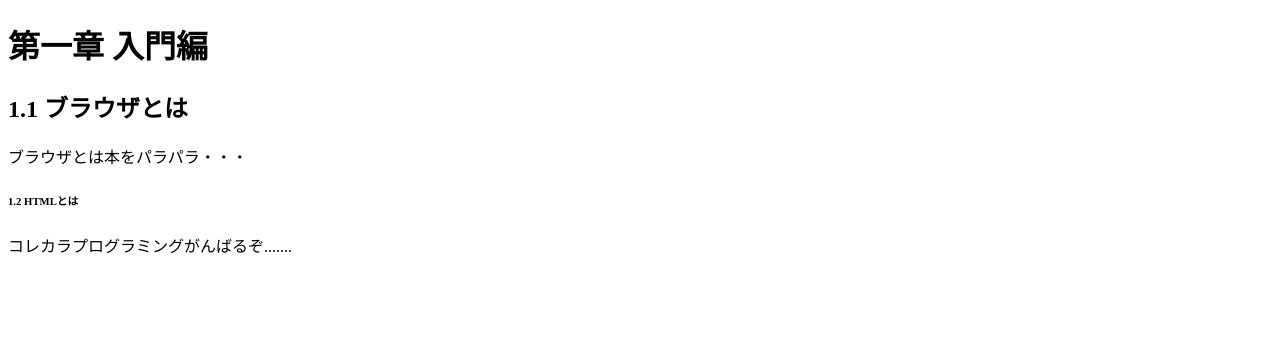
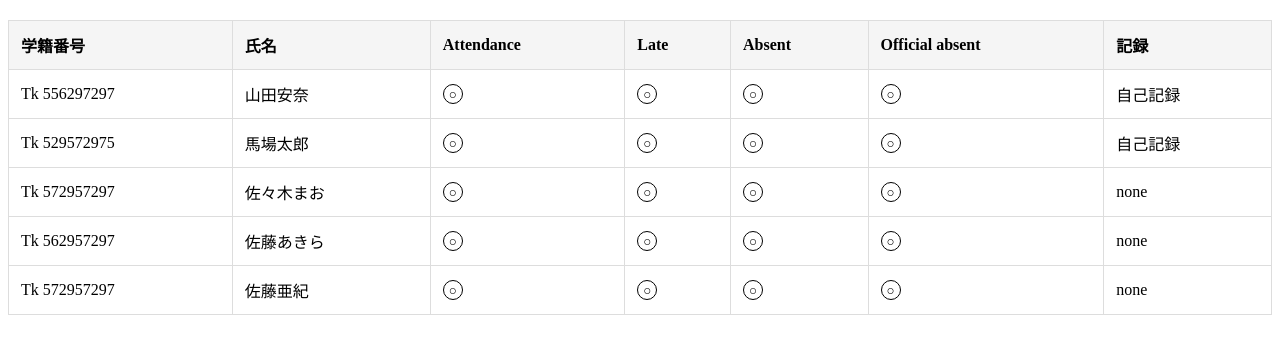
Before and after one commit to kodamaaaaaa/kodaaaaaaaaaa, a plain HTML site: page index.html in a window 1280 px wide. Drawn offline with Linux system fonts and the light colour scheme.

Commit message:
Update index.html

```diff
--- a/index.html
+++ b/index.html
@@ -1,13 +1,99 @@
 <!DOCTYPE html>
 <html lang="ja">
-  <head>
-    <title>Webページの練習</title>
-  </head>
-  <body>
-    <h1>第一章 入門編</h1>
-    <h2>1.1 ブラウザとは</h2>
-    <p>ブラウザとは本をパラパラ・・・</p>
-    <h6>1.2 HTMLとは</h6>
-    <p>コレカラプログラミングがんばるぞ.......</p>
-  </body>
+<head>
+    <meta charset="UTF-8">
+    <title>出席管理システム</title>
+    <style>
+        table {
+            width: 100%;
+            border-collapse: collapse;
+            margin: 20px 0;
+        }
+        th, td {
+            border: 1px solid #ddd;
+            padding: 12px;
+            text-align: left;
+        }
+        th {
+            background-color: #f5f5f5;
+        }
+        .circle-button {
+            width: 20px;
+            height: 20px;
+            border-radius: 50%;
+            border: 1px solid #000;
+            background: none;
+            cursor: pointer;
+            padding: 0;
+        }
+        .circle-button.active {
+            background-color: #3498db;
+            border-color: #3498db;
+        }
+    </style>
+</head>
+<body>
+    <table>
+        <tr>
+            <th>学籍番号</th>
+            <th>氏名</th>
+            <th>Attendance</th>
+            <th>Late</th>
+            <th>Absent</th>
+            <th>Official absent</th>
+            <th>記録</th>
+        </tr>
+        <tr>
+            <td>Tk 556297297</td>
+            <td>山田安奈</td>
+            <td><button class="circle-button" onclick="toggleButton(this)">○</button></td>
+            <td><button class="circle-button" onclick="toggleButton(this)">○</button></td>
+            <td><button class="circle-button" onclick="toggleButton(this)">○</button></td>
+            <td><button class="circle-button" onclick="toggleButton(this)">○</button></td>
+            <td>自己記録</td>
+        </tr>
+        <tr>
+            <td>Tk 529572975</td>
+            <td>馬場太郎</td>
+            <td><button class="circle-button" onclick="toggleButton(this)">○</button></td>
+            <td><button class="circle-button" onclick="toggleButton(this)">○</button></td>
+            <td><button class="circle-button" onclick="toggleButton(this)">○</button></td>
+            <td><button class="circle-button" onclick="toggleButton(this)">○</button></td>
+            <td>自己記録</td>
+        </tr>
+        <tr>
+            <td>Tk 572957297</td>
+            <td>佐々木まお</td>
+            <td><button class="circle-button" onclick="toggleButton(this)">○</button></td>
+            <td><button class="circle-button" onclick="toggleButton(this)">○</button></td>
+            <td><button class="circle-button" onclick="toggleButton(this)">○</button></td>
+            <td><button class="circle-button" onclick="toggleButton(this)">○</button></td>
+            <td>none</td>
+        </tr>
+        <tr>
+            <td>Tk 562957297</td>
+            <td>佐藤あきら</td>
+            <td><button class="circle-button" onclick="toggleButton(this)">○</button></td>
+            <td><button class="circle-button" onclick="toggleButton(this)">○</button></td>
+            <td><button class="circle-button" onclick="toggleButton(this)">○</button></td>
+            <td><button class="circle-button" onclick="toggleButton(this)">○</button></td>
+            <td>none</td>
+        </tr>
+        <tr>
+            <td>Tk 572957297</td>
+            <td>佐藤亜紀</td>
+            <td><button class="circle-button" onclick="toggleButton(this)">○</button></td>
+            <td><button class="circle-button" onclick="toggleButton(this)">○</button></td>
+            <td><button class="circle-button" onclick="toggleButton(this)">○</button></td>
+            <td><button class="circle-button" onclick="toggleButton(this)">○</button></td>
+            <td>none</td>
+        </tr>
+    </table>
+
+    <script>
+        function toggleButton(button) {
+            button.classList.toggle('active');
+        }
+    </script>
+</body>
 </html>
```
